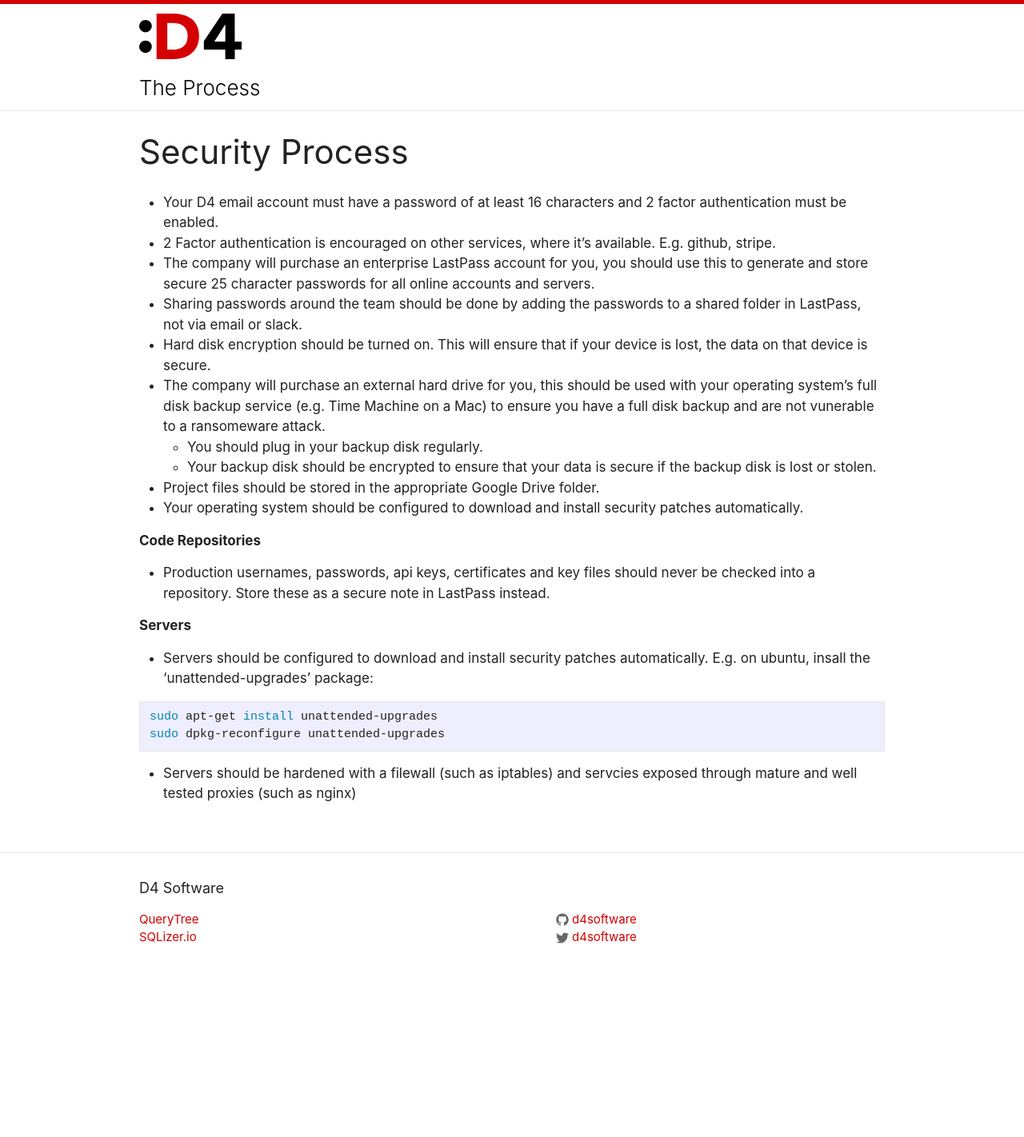
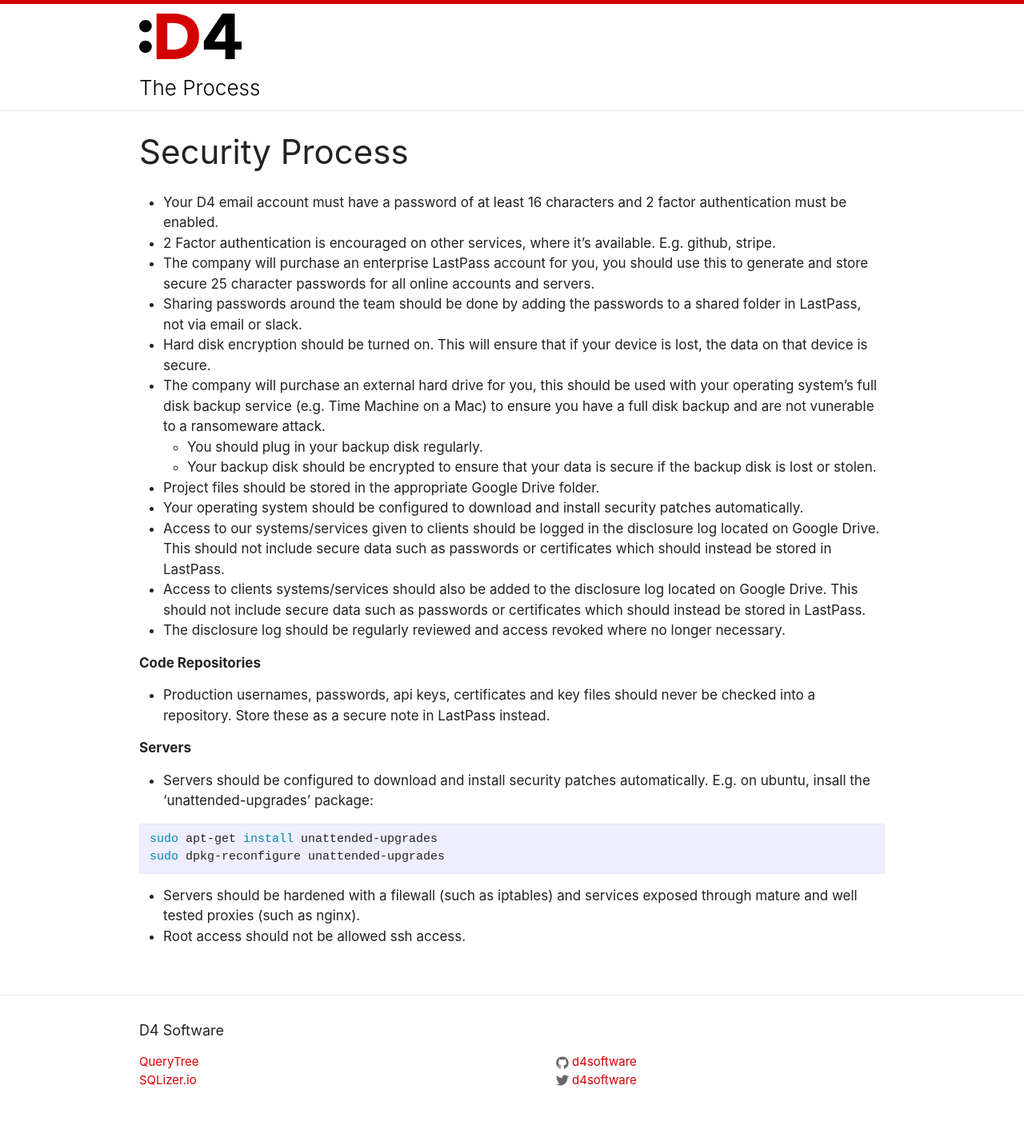
Before and after one commit to d4software/the-process, a Jekyll site: the page built from security_process.md, in a window 1280 px wide. Shown: the whole page at 80% size. Built offline with Jekyll 4.4.1, drawn with Linux system fonts in a browser that asks for light colours; before the commit the page ends 1244 px from its top, so only the background shows below that.

Commit message:
added disclosure log and ssh access detail

````diff
--- a/security_process.md
+++ b/security_process.md
@@ -15,6 +15,9 @@
    * Your backup disk should be encrypted to ensure that your data is secure if the backup disk is lost or stolen.
  * Project files should be stored in the appropriate Google Drive folder.
  * Your operating system should be configured to download and install security patches automatically.
+ * Access to our systems/services given to clients should be logged in the disclosure log located on Google Drive. This should not include secure data such as passwords or certificates which should instead be stored in LastPass.
+ * Access to clients systems/services should also be added to the disclosure log located on Google Drive. This should not include secure data such as passwords or certificates which should instead be stored in LastPass.
+ * The disclosure log should be regularly reviewed and access revoked where no longer necessary.
 
 **Code Repositories**
 
@@ -29,4 +32,5 @@
 sudo dpkg-reconfigure unattended-upgrades
 ```
 
- * Servers should be hardened with a filewall (such as iptables) and servcies exposed through mature and well tested proxies (such as nginx)
+ * Servers should be hardened with a filewall (such as iptables) and services exposed through mature and well tested proxies (such as nginx).
+ * Root access should not be allowed ssh access.
````
